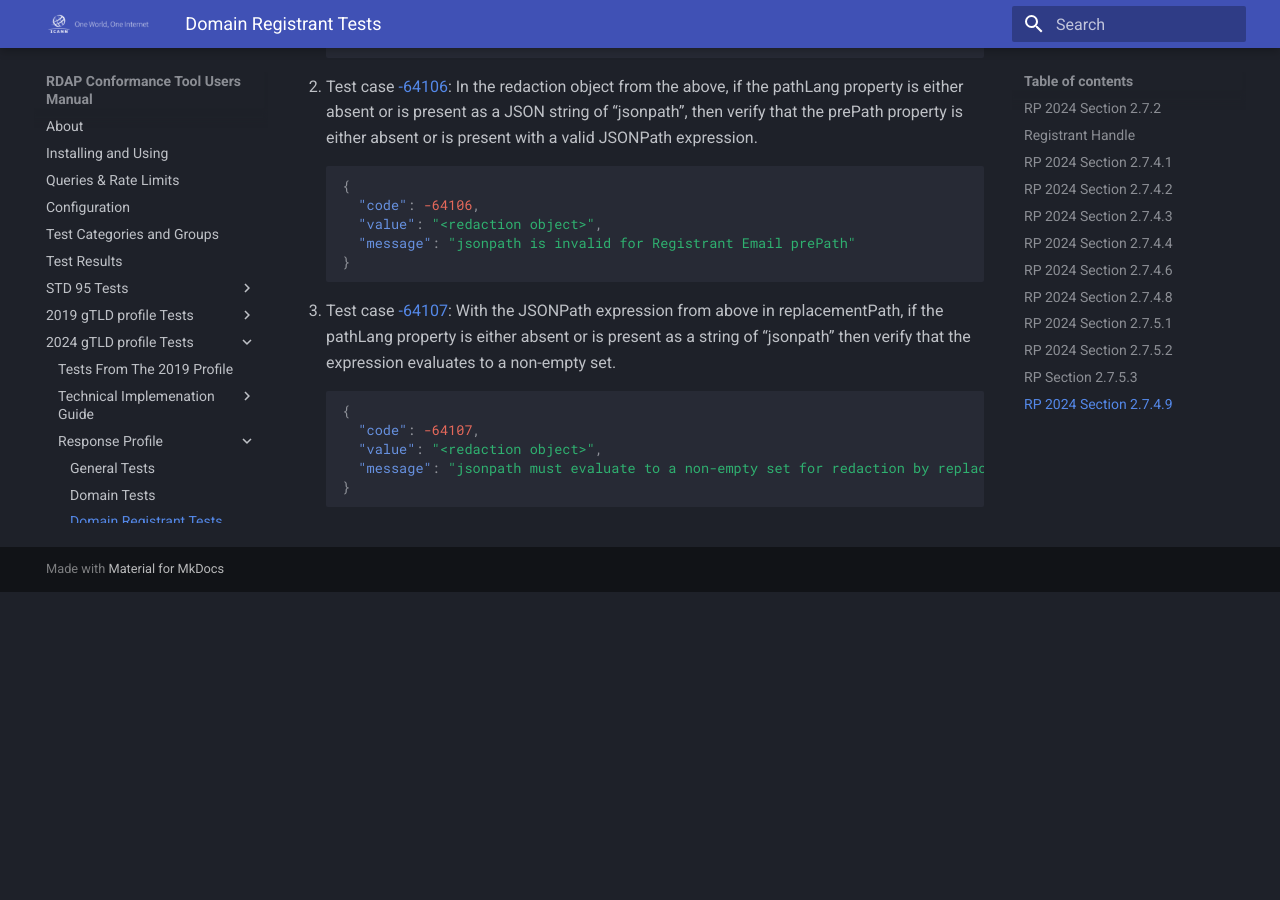
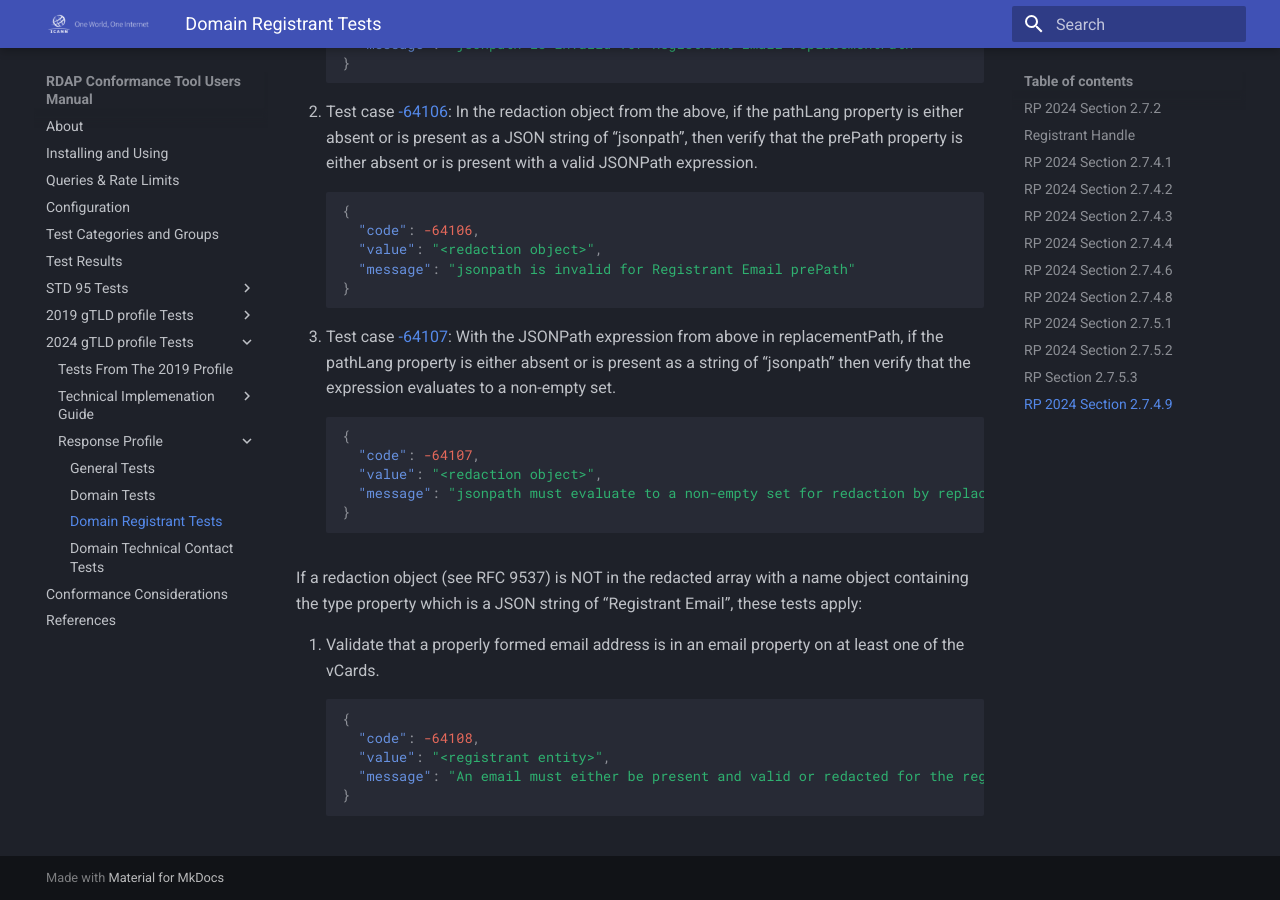
Before and after one commit to icann/rdap-conformance-tool, an MkDocs documentation site: the page built from docs/2024_gtld/response/domain_registrant.md, in a window 1280 px wide and 900 px high, scrolled down 13672 px. Built offline with MkDocs 1.6.1 and Material for MkDocs 9.7.7, drawn with Linux system fonts in a browser that asks for light colours; before the commit the page ends 14264 px from its top, so only the background shows below that; some of the changed text lies outside the part shown.

Commit message:
doc updates for 3.0.1

````diff
--- a/docs/2024_gtld/response/domain_registrant.md
+++ b/docs/2024_gtld/response/domain_registrant.md
@@ -460,7 +460,7 @@
 
 Test group: [[rdapResponseProfile2024_2_7_4_9_Validation]](#id-rdapResponseProfile2024_2_7_4_9_Validation){ #id-rdapResponseProfile2024_2_7_4_9_Validation }
 
-These tests only apply to an entity with the “registrant” role, if present.
+These tests only apply to an entity with the “registrant” role, if present, on queries of a gTLD registrar (i.e. `--gtld-registrar`).
 
 If a redaction object (see RFC 9537) is in the redacted array with a name object containing the type property which is a JSON string of “Registrant Email”, these tests apply:
 
@@ -534,3 +534,15 @@
   "message": "jsonpath must evaluate to a non-empty set for redaction by replacementvalue of Registrant Email in replacementPath"
 }
 ```
+
+If a redaction object (see RFC 9537) is NOT in the redacted array with a name object containing the type property which is a
+JSON string of “Registrant Email”, these tests apply:
+
+1. Validate that a properly formed email address is in an email property on at least one of the vCards.
+```json
+{
+  "code": -64108,
+  "value": "<registrant entity>",
+  "message": "An email must either be present and valid or redacted for the registrant"
+}
+```
````
